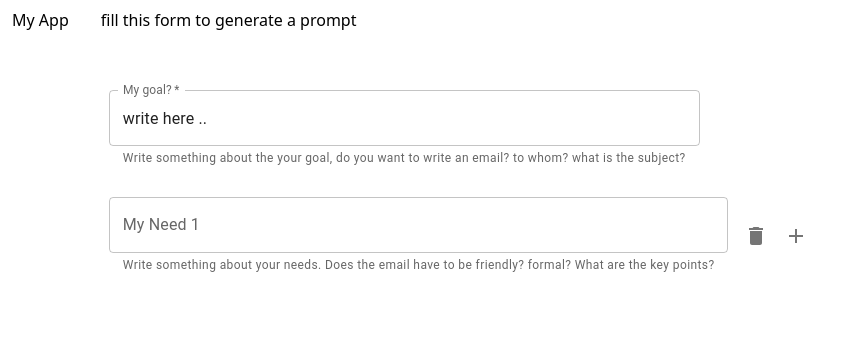
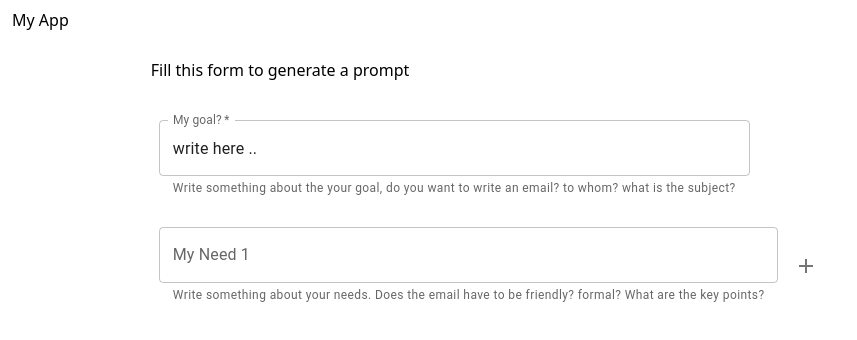
Before and after one commit to Ferez22/hemewimp, a React (Vite) app: page / in a window 1280 px wide. Shown: the top 340 px of the page, without its empty margins (0-857 px from the left). Built offline with nearby package versions, Linux system fonts and the light colour scheme.

Commit message:
some styling

```diff
--- a/src/components/my-description.tsx
+++ b/src/components/my-description.tsx
@@ -14,7 +14,7 @@ const MyDescription = () => {
       noValidate
       autoComplete="off"
     >
-      <div className="">
+      <div>
         <TextField
           required
           id="outlined-required"
--- a/src/components/my-needs.tsx
+++ b/src/components/my-needs.tsx
@@ -18,7 +18,7 @@ const MyNeeds = () => {
   // Function to handle changes in any of the input fields
   const handleInputChange = (
     index: number,
-    event: React.ChangeEvent<HTMLInputElement>
+    event: React.ChangeEvent<HTMLInputElement | HTMLTextAreaElement>
   ) => {
     const newInputs = [...inputs];
     newInputs[index] = event.target.value;
@@ -61,6 +61,7 @@ const MyNeeds = () => {
                   defaultValue="write here .."
                   helperText="Write something about your needs. Does the email have to be friendly? formal? What are the key points?"
                 />
+                {index != 0 && (
                   <Tooltip title="delete a need" placement="top">
                     <IconButton
                       onClick={() => deleteInputField(index)}
@@ -69,6 +70,7 @@ const MyNeeds = () => {
                       <DeleteIcon />
                     </IconButton>
                   </Tooltip>
+                )}
               </Box>
               {/* Show the button only next to the last input field */}
               {index === inputs.length - 1 && (
--- a/src/pages/form-page.tsx
+++ b/src/pages/form-page.tsx
@@ -5,13 +5,13 @@ import Box from '@mui/material/Box';
 
 const FormPage = () => {
   return (
-    <>
-      <h1>fill this form to generate a prompt</h1>
-      <Box sx={{ marginTop: '50px' }}>
+    <Box sx={{ padding: '50px' }}>
+      <h1>Fill this form to generate a prompt</h1>
+      <Box sx={{ marginTop: '30px' }}>
         <MyDescription />
         <MyNeeds />
       </Box>
-    </>
+    </Box>
   );
 };
 
```
Lines whose indentation alone changed are shown as unchanged.
